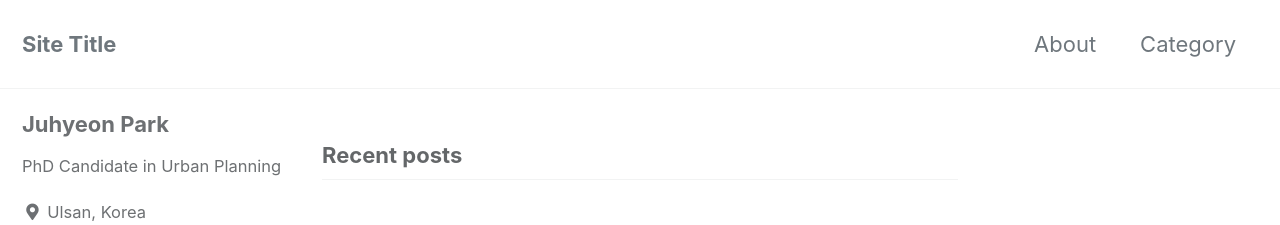
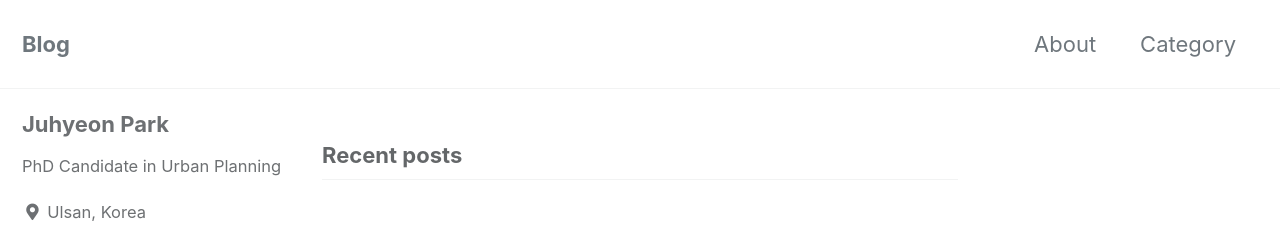
Before and after one commit to jhyeonpark/jhyeonpark.github.io, a Jekyll site: the page built from index.html, in a window 1280 px wide. Shown: the top 225 px of the page. Built offline with Jekyll 4.4.1, drawn with Linux system fonts in a browser that asks for light colours; cached includes are drawn as plain includes; the list of posts is cut into pages by our own code.

Commit message:
Update _config.yml

```diff
--- a/_config.yml
+++ b/_config.yml
@@ -16,7 +16,7 @@ minimal_mistakes_skin    : "default" # "air", "aqua", "contrast", "dark", "dirt"
 
 # Site Settings
 locale                   : "en-US"
-title                    : "Site Title"
+title                    : "Blog"
 title_separator          : "-"
 subtitle                 : # site tagline that appears below site title in masthead
 name                     : "Your Name"
```
